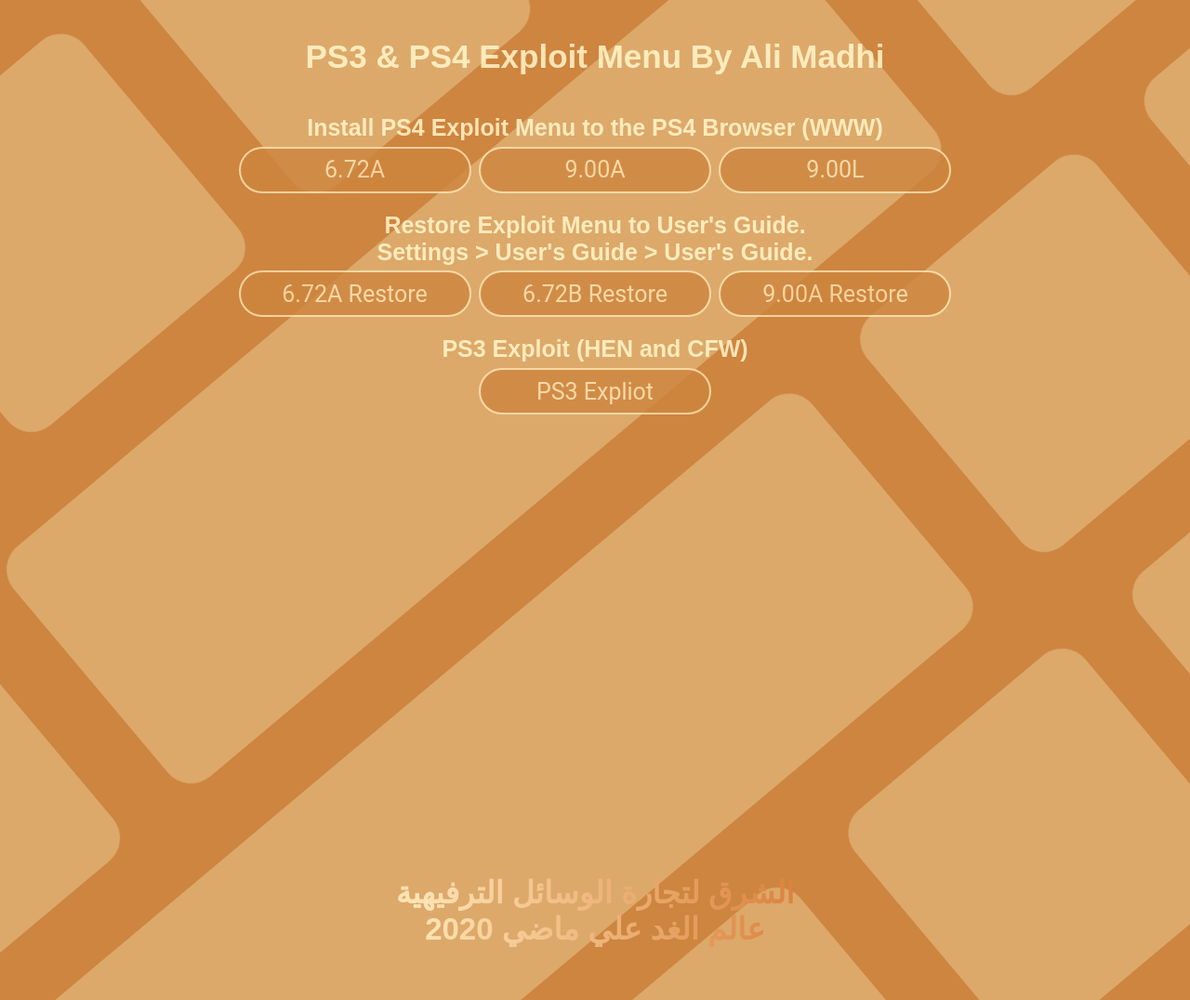
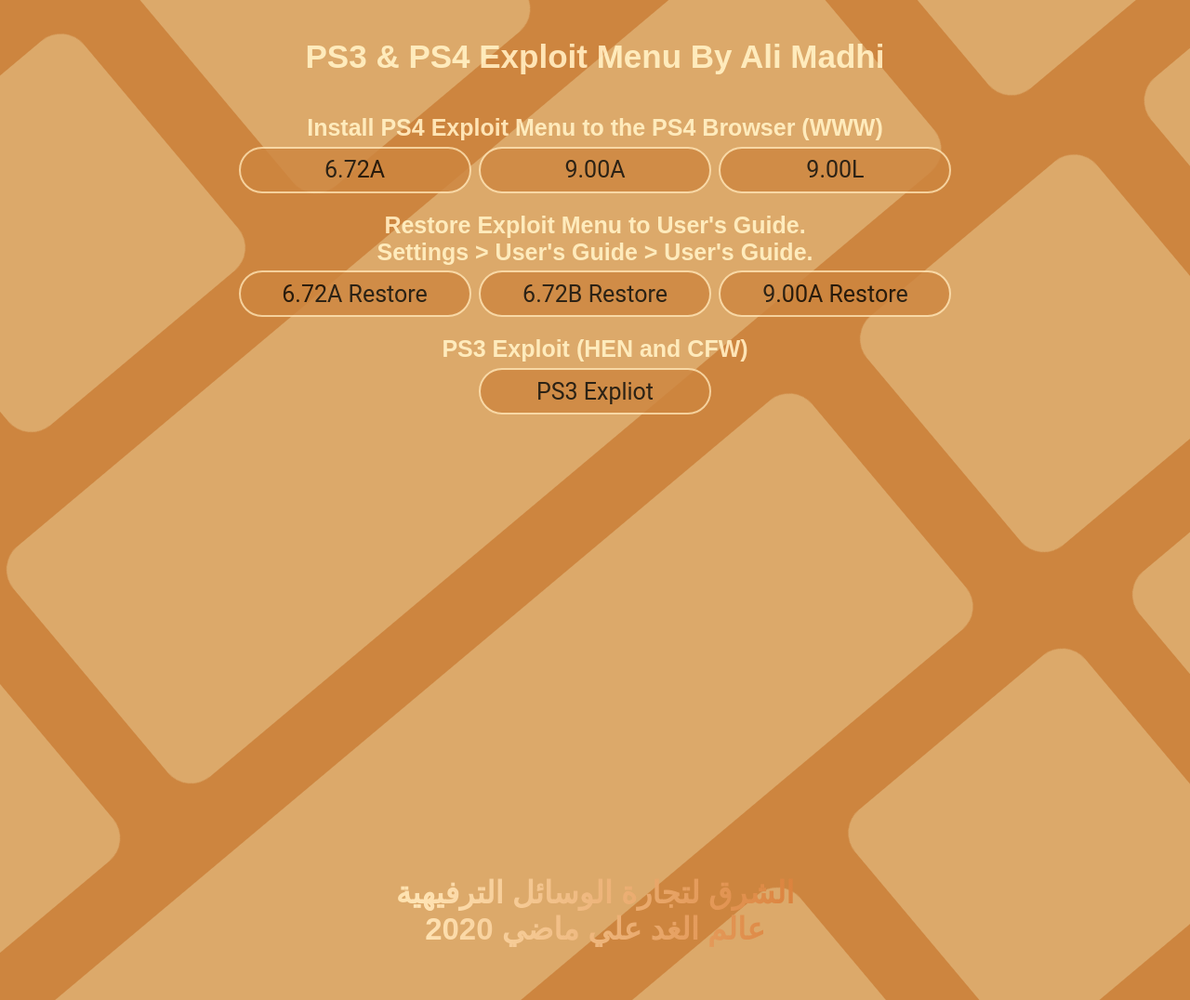
Before and after one commit to pe83/pe83.github.io, a PHP site: page / in a window 1280 px wide. Shown: the whole page at 93% size. Run offline with PHP 8.4, Linux system fonts and the light colour scheme.

Commit message:
Update styles.css

```diff
--- a/styles.css
+++ b/styles.css
@@ -55,7 +55,7 @@ button{
   border: 2px solid #FFE4B5;
   background: #CD853F;
   font-family: 'Roboto', sans-serif;
-  color: #FFE4B5;
+  color: #000000;
   width: 250px;
   height: 50px;
   font-size: 25px;
```
